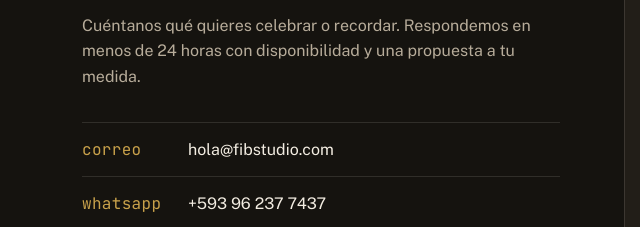
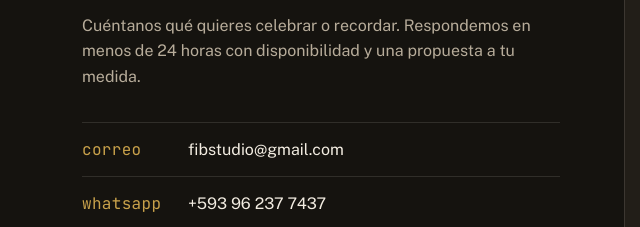
Before and after one commit to dodiexsss/fib-sudio, a plain HTML site: page index.html in a window 1280 px wide. Shown: the part 4402-4629 px from the top of the page, 0-640 px from the left. Drawn offline with nearby package versions, Linux system fonts and the light colour scheme.

Commit message:
agregue readme

```diff
--- a/index.html
+++ b/index.html
@@ -268,7 +268,7 @@
           <ul class="contact-list">
             <li>
               <span class="mono">correo</span>
-              <a href="mailto:hola@fibstudio.com">hola@fibstudio.com</a>
+              <a href="mailto:fibstudio@gmail.com">fibstudio@gmail.com</a>
             </li>
             <li>
               <span class="mono">whatsapp</span>
```
Also changed, not shown: README.md (added).
